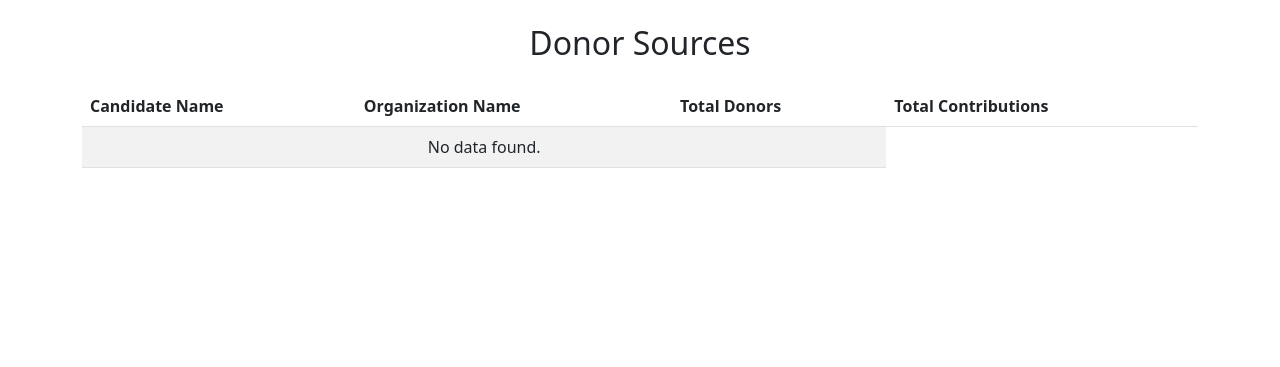
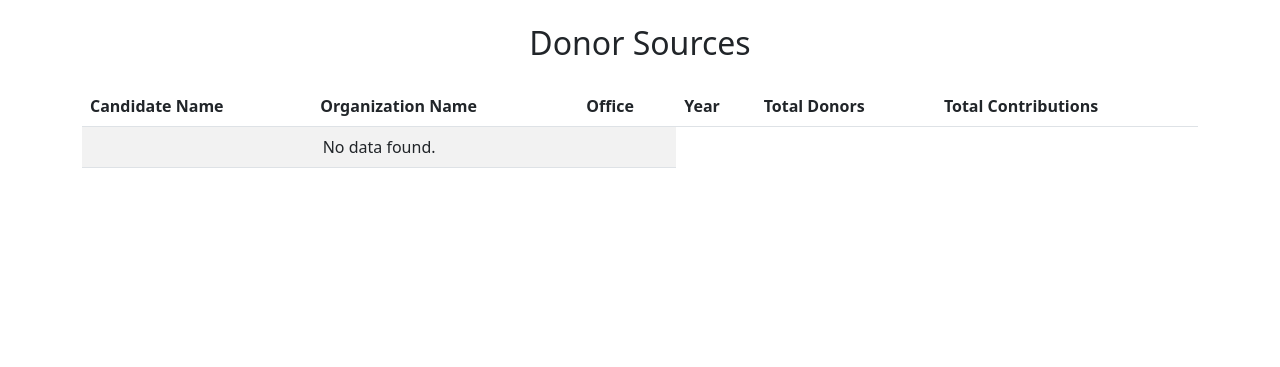
Before and after one commit to hail2skins/politicsislocal, a Django app: page /donors/sources in a window 1280 px wide. Shown: the part 124-491 px from the top of the page. Run offline with Django 5.2, Linux system fonts and the light colour scheme; data that the repository does not hold is empty; some libraries are stand-ins or nearby versions.

Commit message:
[#187496011][#187547984] adds to donor sources. FAQ bug fixed.

```diff
--- a/politicsislocal/donors/templates/donors/donor_sources.html
+++ b/politicsislocal/donors/templates/donors/donor_sources.html
@@ -12,6 +12,8 @@
                 <tr>
                     <th scope="col">Candidate Name</th>
                     <th scope="col">Organization Name</th>
+                    <th scope="col">Office</th>
+                    <th scope="col">Year</th>
                     <th scope="col">Total Donors</th>
                     <th scope="col">Total Contributions</th>
                 </tr>
@@ -21,6 +23,8 @@
                 <tr>
                     <td>{{ data.candidate_name }}</td>
                     <td>{{ data.entity.entity_name }}</td>
+                    <td>{{ data.entity.office }}</td>
+                    <td>{{ data.entity.year }}</td>
                     <td>{{ data.total_donors }}</td>
                     <td>${{ data.total_amount|default:"0.00"|intcomma }}</td>
                 </tr>
```
Also changed, not shown: politicsislocal/website/templates/website/faq.html (+6 -6 lines).
